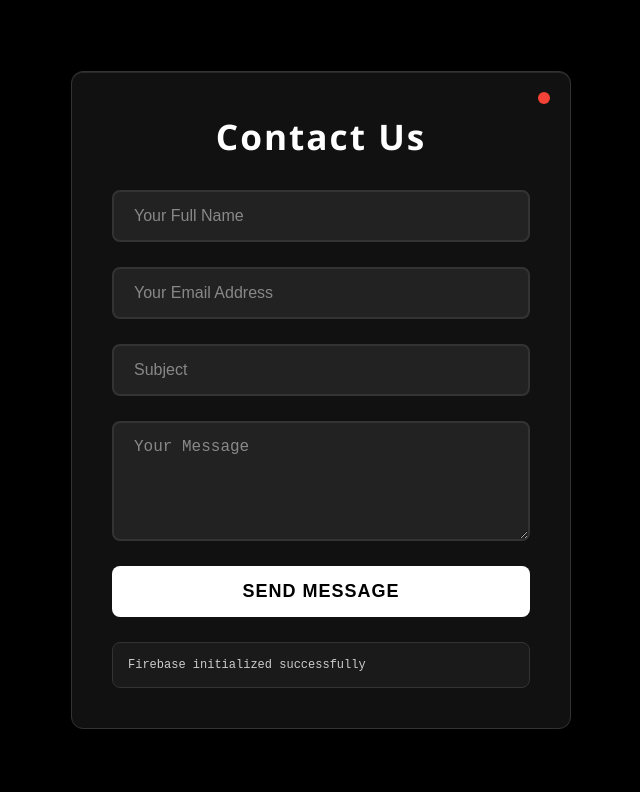
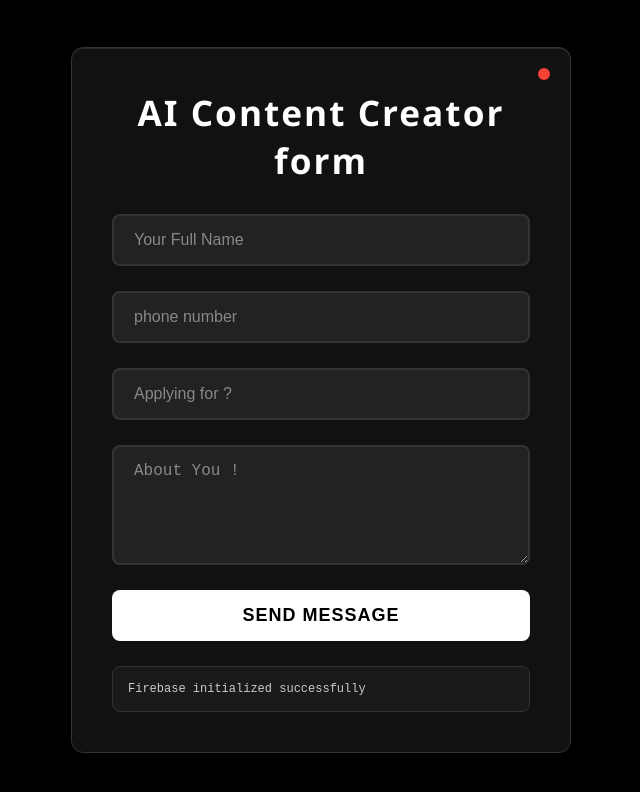
Before and after one commit to Prince364133/zsnapy-creator-details-form, a plain HTML site: page ai-content-creator-form.html in a window 1280 px wide. Shown: the whole page, without its empty margins (319-959 px from the left). Drawn offline with Linux system fonts and the light colour scheme; no server answers.

Commit message:
Update ai-content-creator-form.html

```diff
--- a/ai-content-creator-form.html
+++ b/ai-content-creator-form.html
@@ -2,7 +2,7 @@
 <head>
   <meta charset="UTF-8">
   <meta name="viewport" content="width=device-width, initial-scale=1.0">
-  <title>Contact Form - Infusion</title>
+  <title>Zsnapypro</title>
   <style>
     * {
       margin: 0;
@@ -221,7 +221,7 @@
   <div class="connection-indicator" id="connectionIndicator"></div>
 
   <div class="form-content">
-    <h2>Contact Us</h2>
+    <h2>AI Content Creator form</h2>
 
     <form id="contactForm">
       <div class="form-group">
@@ -229,15 +229,15 @@
       </div>
 
       <div class="form-group">
-        <input type="email" id="email" placeholder="Your Email Address" required>
+        <input type="email" id="email" placeholder="phone number" required>
       </div>
 
       <div class="form-group">
-        <input type="text" id="subject" placeholder="Subject" required>
+        <input type="text" id="subject" placeholder="Applying for ?" required>
       </div>
 
       <div class="form-group">
-        <textarea id="message" placeholder="Your Message" required></textarea>
+        <textarea id="message" placeholder="About You !" required></textarea>
       </div>
 
       <button type="submit" id="submitBtn" class="submit-btn">
```
